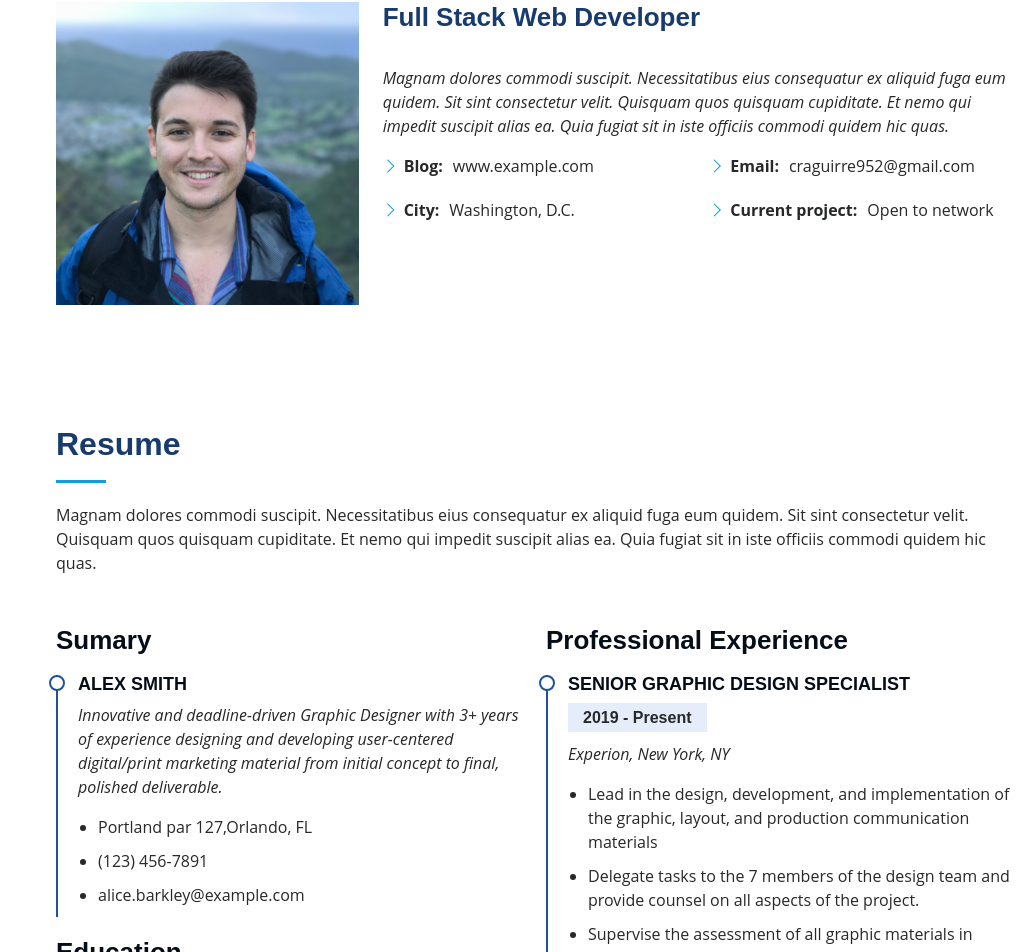
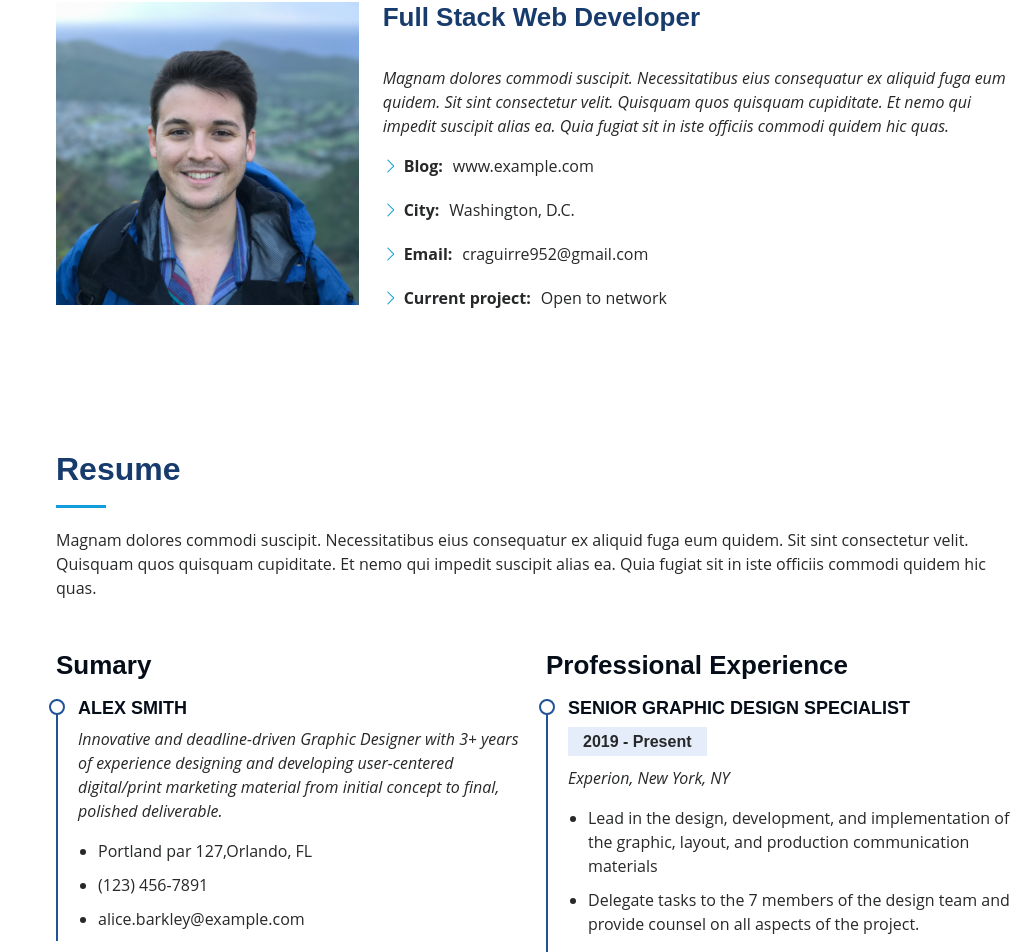
Before and after one commit to carlosraguirre/personal_portfolio, a Vue app: page / in a window 1280 px wide. Shown: the part 966-1918 px from the top of the page, without its empty margins (256-1280 px from the left). Built offline with nearby package versions, Linux system fonts and the light colour scheme; a web font is replaced by a local one.

Commit message:
rearrange About section <ul> columns

```diff
--- a/src/views/Home.vue
+++ b/src/views/Home.vue
@@ -50,9 +50,18 @@
                       <i class="bi bi-chevron-right"></i>
                       <strong>City:</strong> <span>Washington, D.C.</span>
                     </li>
+                    <li>
+                      <i class="bi bi-chevron-right"></i>
+                      <strong>Email:</strong>
+                      <span>craguirre952@gmail.com</span>
+                    </li>
+                    <li>
+                      <i class="bi bi-chevron-right"></i>
+                      <strong>Current project:</strong> <span>Open to network</span>
+                    </li>
                   </ul>
                 </div>
-                <div class="col-lg-6">
+                <!-- <div class="col-lg-6">
                   <ul>
                     <li>
                       <i class="bi bi-chevron-right"></i>
@@ -64,7 +73,7 @@
                       <strong>Current project:</strong> <span>Open to network</span>
                     </li>
                   </ul>
-                </div>
+                </div> -->
               </div>
               <p>
                 <!-- Officiis eligendi itaque labore et dolorum mollitia officiis
```
